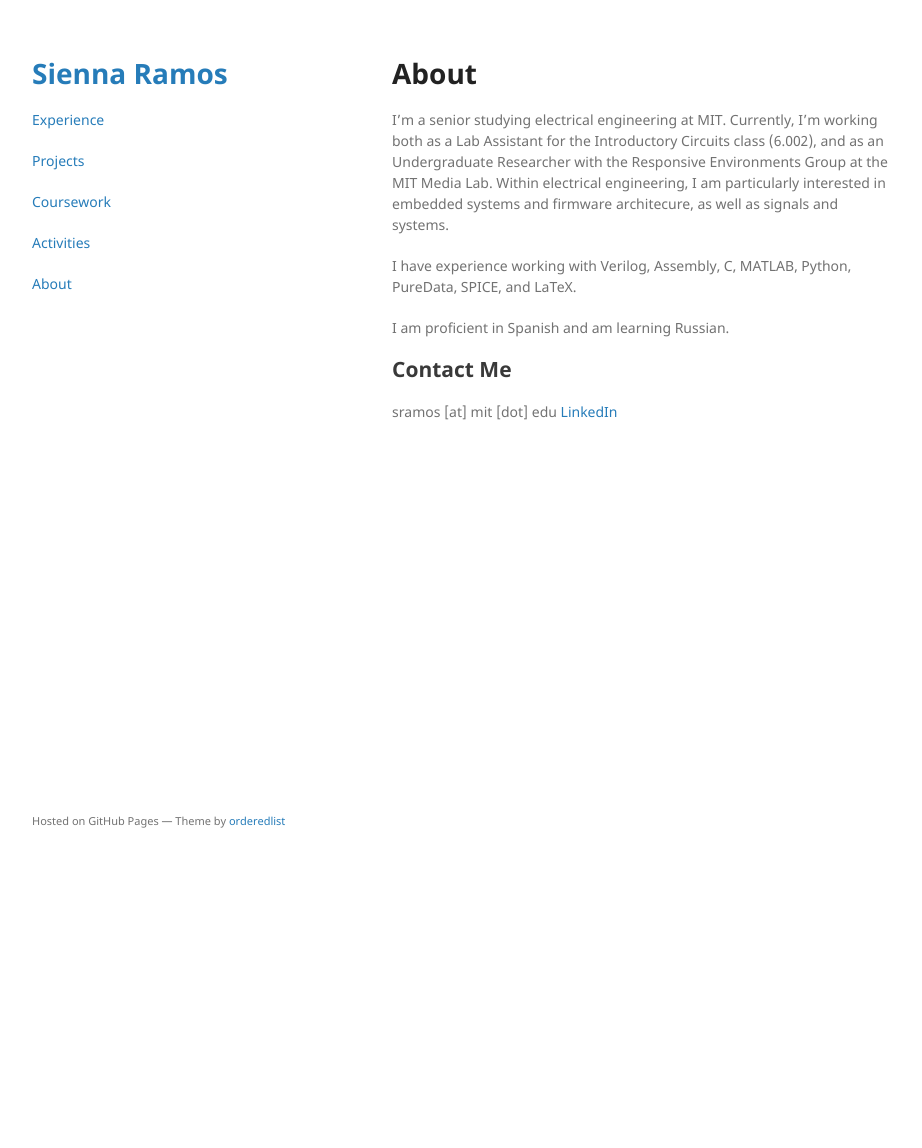
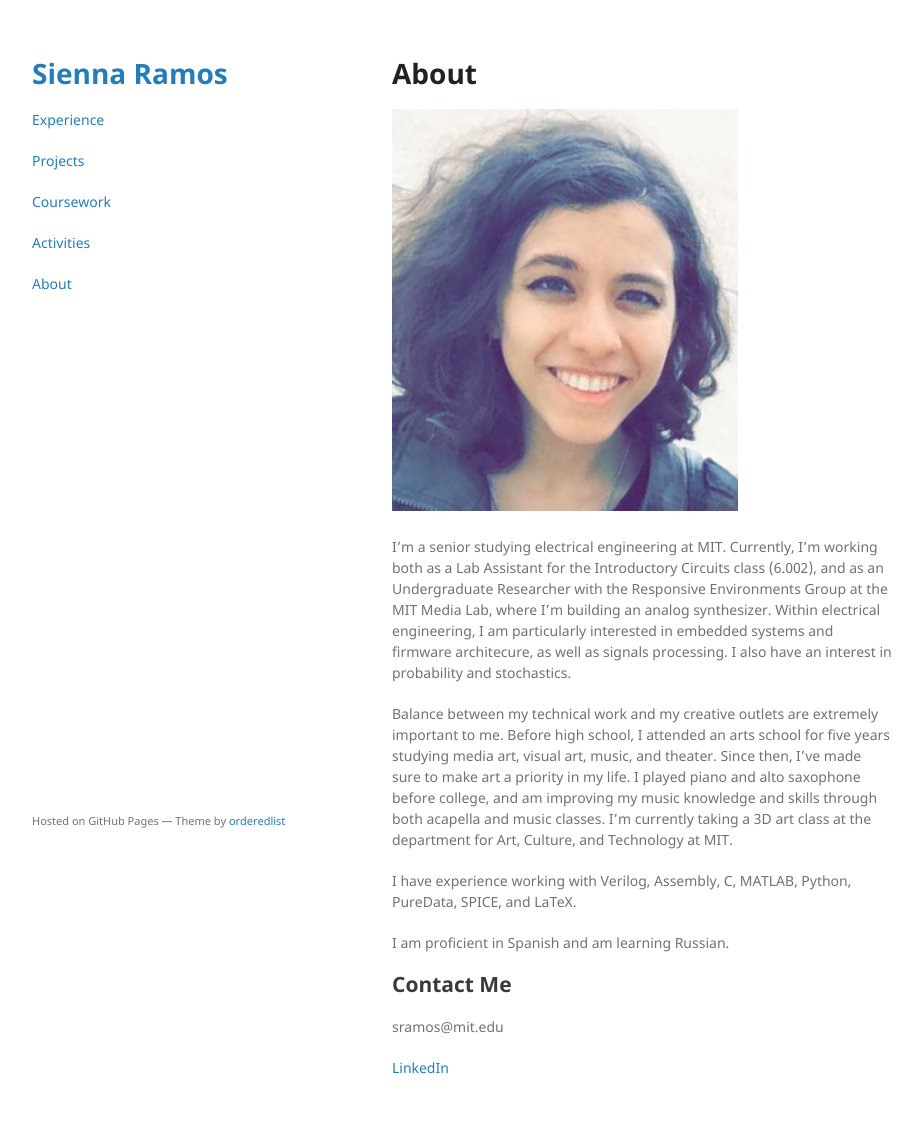
Before and after one commit to saramos/saramos.github.io, a Jekyll site: the page built from about.md, in a window 1280 px wide. Shown: the whole page, without its empty margins (178-1100 px from the left). Built offline with Jekyll 4.4.1, drawn with Linux system fonts in a browser that asks for light colours; our own code applies the rules of GitHub Pages for plain Markdown files; before the commit the page ends 900 px from its top, so only the background shows below that.

Commit message:
more about

```diff
--- a/about.md
+++ b/about.md
@@ -4,11 +4,19 @@ layout: default
 
 # About
 
+![](FullSizeRender.jpg)
+
 I'm a senior studying electrical engineering at MIT.
 Currently, I'm working both as a Lab Assistant for the Introductory Circuits class (6.002),
-and as an Undergraduate Researcher with the Responsive Environments Group at the MIT Media Lab.
-Within electrical engineering, I am particularly interested in embedded systems and firmware architecure, as well as signals and systems.
+and as an Undergraduate Researcher with the Responsive Environments Group at the MIT Media Lab, where I'm building an analog synthesizer.
+Within electrical engineering, I am particularly interested in embedded systems and firmware architecure, as well as signals processing.
+I also have an interest in probability and stochastics.
 
+Balance between my technical work and my creative outlets are extremely important to me.
+Before high school, I attended an arts school for five years studying media art, visual art, music, and theater.
+Since then, I've made sure to make art a priority in my life.
+I played piano and alto saxophone before college, and am improving my music knowledge and skills through both acapella and music classes.
+I'm currently taking a 3D art class at the department for Art, Culture, and Technology at MIT.
 
 I have experience working with Verilog, Assembly, C, MATLAB, Python, PureData, SPICE, and LaTeX.
 
@@ -16,5 +24,6 @@ I am proficient in Spanish and am learning Russian.
 
 ## Contact Me
 
-sramos [at] mit [dot] edu
+sramos@mit.edu
+
 [LinkedIn](https://www.linkedin.com/in/sienna-ramos-b771878b/)
```
Also changed, not shown: FullSizeRender.jpg (added).
